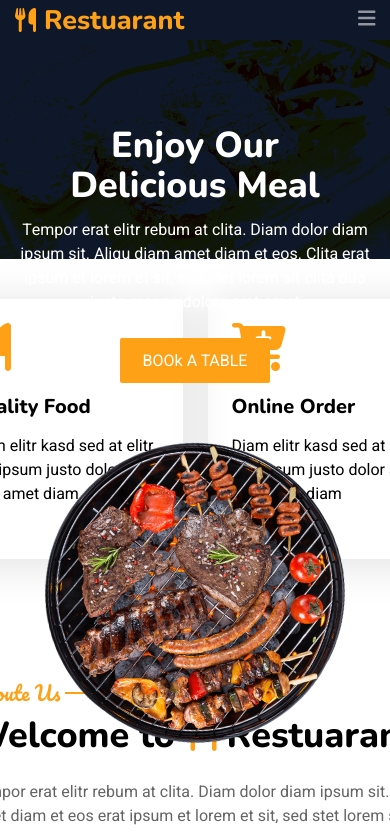
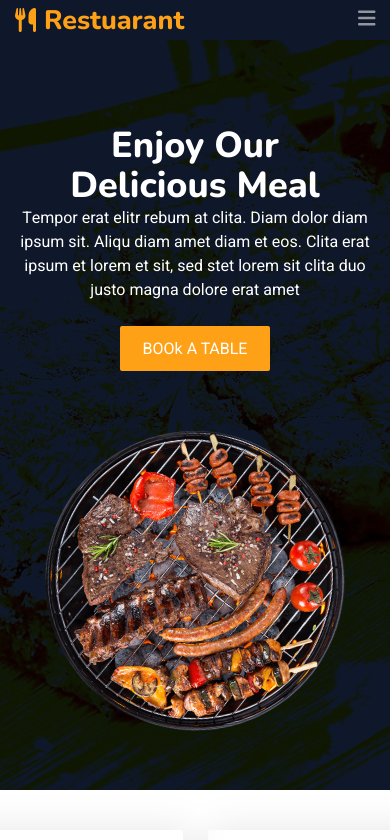
Before and after one commit to ms-moradi/Restuarant, a Next.js app: page / in a window 390 px wide. Shown: the top 840 px of the page. Built offline with nearby package versions, Linux system fonts and the light colour scheme; what tw-elements would draw is missing.

Commit message:
add responsive style

```diff
--- a/src/component/banner/banner.jsx
+++ b/src/component/banner/banner.jsx
@@ -7,25 +7,25 @@ import hero from '@/analytics/image/hero.png';
 
 const Banner =()=>{
     return(
-        <div  className='relative max-w-full h-auto mt-[40px] lg:mt-[58px]'>
-            <div className='bg-[#0f172b]'>
-                <Image src={bghero} alt="background image" className='mix-blend-darken'/>
+        <div  className='max-w-full h-[750px] md:h-[1100px] lg:h-[800px] relative mt-[40px] lg:mt-[58px]'>
+            <div className='h-[750px] md:h-[1100px] lg:h-[750px] bg-[#0f172b]'>
+                <Image src={bghero} alt="background image" className=' h-[750px] md:h-[1100px] lg:h-[750px] mix-blend-darken object-cover'/>
             </div>
-            <div className="flex flex-col lg:flex-row items-center lg:items-start lg:justify-center gap-[60px] pt-[50px] lg:gap-[100px] lg:pt-[90px]  px-1 absolute inset-1" >
+            <div className="flex flex-col lg:flex-row items-center lg:items-start lg:justify-center gap-[60px] pt-[50px] md:pt-[170px] lg:gap-[100px] lg:pt-[90px]  px-1 absolute inset-1" >
                     <div className='mt-8 lg:mt-[100px] text-center lg:text-left animate-fade-in-left'>
-                        <h1 className={`${nunito.className} text-[#fff] text-4xl lg:text-7xl font-extrabold mb-3`}>
+                        <h1 className={`${nunito.className} text-[#fff] text-4xl md:text-5xl lg:text-7xl font-extrabold md:mb-5 lg:mb-3`}>
                             Enjoy Our<br/> Delicious Meal
                         </h1>
-                        <div className='w-[350px] lg:w-[500px]'>
+                        <div className='w-[350px] md:w-[700px] lg:w-[500px]'>
                             <p className={`${heebo.className} text-[#fff] text-md lg:text-4 mb-6`}>
                                 Tempor erat elitr rebum at clita. Diam dolor diam ipsum sit. Aliqu diam
                                 amet diam et eos. Clita erat ipsum et lorem et sit, sed stet lorem sit clita
                                 duo justo magna dolore erat amet
                             </p>
                         </div>
-                        <Button title={'BOOk A TABLE'} width={'w-[150px] lg:w-[210px]'} height={'h-[45px] lg:h-[60px]'}/>
+                        <Button title={'BOOk A TABLE'} width={'w-[150px] md:w-[210px]'} height={'h-[45px] md:h-[60px]'}/>
                     </div>
-                    <div className='w-[300px] h-[300px] lg:w-[530px] lg:h-[530px]'>
+                    <div className='w-[300px] h-[300px] md:w-[530px] md:h-[530px]'>
                         <Image src={hero} alt='picture of the banner' layout="responsive" className='animate-spin-slow rounded-180'/>
                     </div>
                 </div>
```
